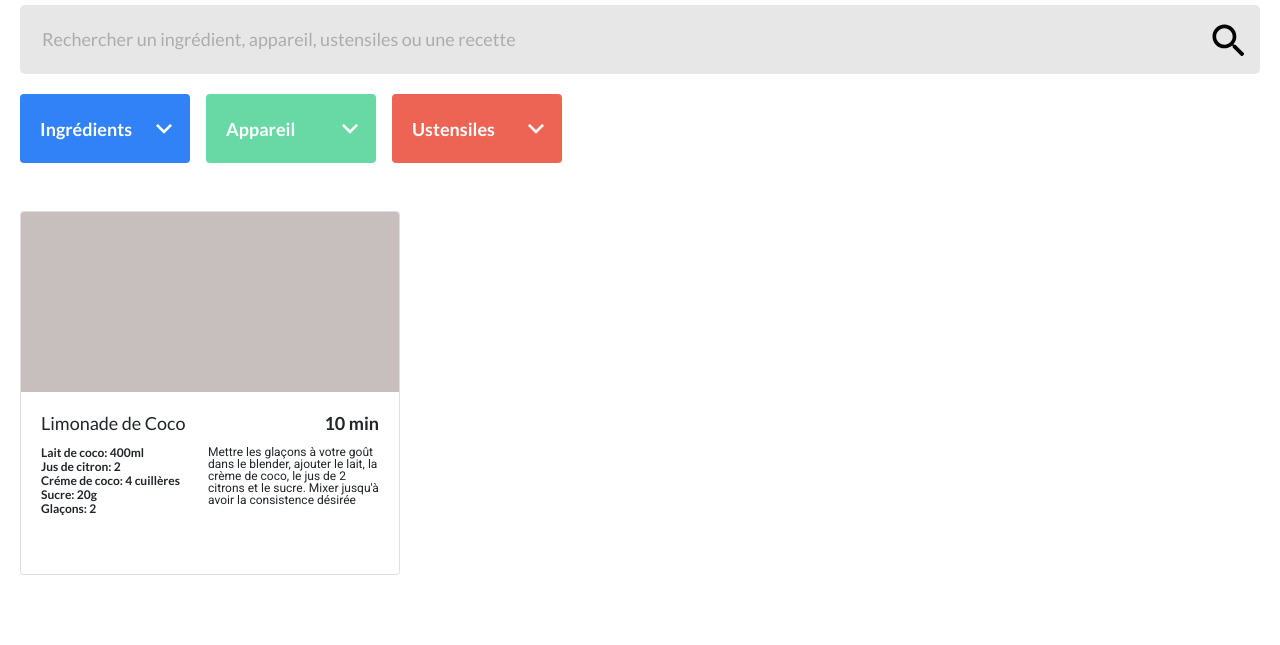
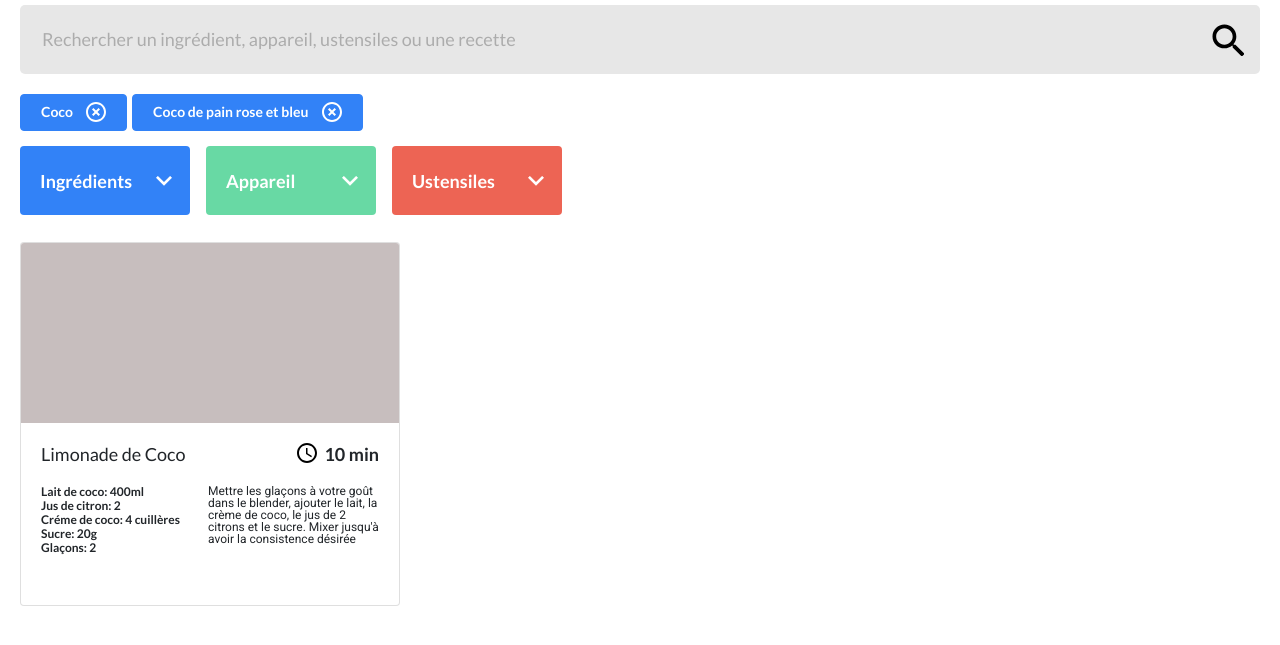
Before and after one commit to MecyDev/CyrilMechain_7_22072021, a website: page index.html in a window 1280 px wide. Shown: the part 153-798 px from the top of the page. Drawn offline with Linux system fonts and the light colour scheme.

Commit message:
card integration design finish + tag ingredient integration desgin finish

```diff
--- a/index.html
+++ b/index.html
@@ -70,9 +70,30 @@
         <!-- End section for tags-->
 
         <!-- Section for dropdows-->
-        <section role="region" aria-label="Recherche avancé" class="mt-1">
+        <section role="region" aria-label="Recherche avancé" class="mt-1 my-section-advance">
             <div class="container">
-
+                <div class="row">
+                    <div class="col">
+                        <a class="btn btn-primary my-btn--tag text-center">
+                            <span title="Lait de Coco" class="text-nowrap">Coco</span>
+                            <svg class="flex-shrink-0" width="20" height="20" viewBox="0 0 20 20" fill="none"
+                                xmlns="http://www.w3.org/2000/svg">
+                                <path
+                                    d="M12.59 6L10 8.59L7.41 6L6 7.41L8.59 10L6 12.59L7.41 14L10 11.41L12.59 14L14 12.59L11.41 10L14 7.41L12.59 6ZM10 0C4.47 0 0 4.47 0 10C0 15.53 4.47 20 10 20C15.53 20 20 15.53 20 10C20 4.47 15.53 0 10 0ZM10 18C5.59 18 2 14.41 2 10C2 5.59 5.59 2 10 2C14.41 2 18 5.59 18 10C18 14.41 14.41 18 10 18Z"
+                                    fill="white" />
+                            </svg>
+                        </a>
+                        <a class="btn btn-primary my-btn--tag text-center">
+                            <span title="Lait de Coco" class="text-truncate">Coco de pain rose et bleu</span>
+                            <svg class="flex-shrink-0" width="20" height="20" viewBox="0 0 20 20" fill="none"
+                                xmlns="http://www.w3.org/2000/svg">
+                                <path
+                                    d="M12.59 6L10 8.59L7.41 6L6 7.41L8.59 10L6 12.59L7.41 14L10 11.41L12.59 14L14 12.59L11.41 10L14 7.41L12.59 6ZM10 0C4.47 0 0 4.47 0 10C0 15.53 4.47 20 10 20C15.53 20 20 15.53 20 10C20 4.47 15.53 0 10 0ZM10 18C5.59 18 2 14.41 2 10C2 5.59 5.59 2 10 2C14.41 2 18 5.59 18 10C18 14.41 14.41 18 10 18Z"
+                                    fill="white" />
+                            </svg>
+                        </a>
+                    </div>
+                </div>
                 <div class="row">
                     <div class="col-10 d-flex">
                         <div class="btn-group mr-3">
@@ -125,9 +146,17 @@
                     <div class="card-body">
                         <div class="d-flex justify-content-between">
                             <h5 class="card-title my-card-title">Limonade de Coco</h5>
-                            <p class="card-text my-card-text">10 min</p>
+                            <div class="card-text my-card-text d-flex align-items-start justify-content-between">
+                                <svg width="20" height="20" viewBox="0 0 20 20" fill="none"
+                                    xmlns="http://www.w3.org/2000/svg">
+                                    <path
+                                        d="M10 0C4.5 0 0 4.5 0 10C0 15.5 4.5 20 10 20C15.5 20 20 15.5 20 10C20 4.5 15.5 0 10 0ZM10 18C5.59 18 2 14.41 2 10C2 5.59 5.59 2 10 2C14.41 2 18 5.59 18 10C18 14.41 14.41 18 10 18ZM10.5 5H9V11L14.2 14.2L15 12.9L10.5 10.2V5Z"
+                                        fill="black" />
+                                </svg>
+                                <span>10 min</span>
+                            </div>
                         </div>
-                        <div class="d-flex justify-content-between">
+                        <div class="d-flex justify-content-between mt-2">
                             <div>
                                 <ul>
                                     <li>Lait de coco: 400ml</li>
@@ -138,7 +167,8 @@
                                 </ul>
                             </div>
 
-                            <p class="card-text my-card-desc">Mettre les glaçons à votre goût dans le blender, ajouter
+                            <p class="card-text my-card-desc">Mettre les glaçons à votre goût dans le
+                                blender, ajouter
                                 le lait, la crème de coco, le jus de 2 citrons et le sucre. Mixer jusqu'à avoir la
                                 consistence désirée</p>
                         </div>
--- a/scss/_my-btn.scss
+++ b/scss/_my-btn.scss
@@ -14,10 +14,28 @@
     color: rgba(255, 255, 255, 0.5) !important;
   }
 
+  &--tag {
+    height: 37px;
+    padding: 2px 20px;
+
+    margin-bottom: 15px;
+
+    span {
+      font-family: Lato;
+      font-style: normal;
+      font-weight: bold;
+      font-size: 0.875rem;
+      line-height: 1.0625rem;
+      margin-right: 8px;
+    }
+  }
+
   input {
     display: none;
   }
 }
+
+//special bootstrap surcharge
 
 .btn-primary:hover,
 .btn-primary:focus,
@@ -43,3 +61,7 @@
 .show > .btn-danger.dropdown-toggle {
   background-color: $red;
 }
+
+.testt {
+  width: 67px;
+}
--- a/scss/_my-card.scss
+++ b/scss/_my-card.scss
@@ -38,4 +38,8 @@
     margin-left: 0;
     padding-left: 0;
   }
+
+  span {
+    margin-left: 7px;
+  }
 }
--- /dev/null
+++ b/scss/_my-section.scss
@@ -0,0 +1,5 @@
+.my-section {
+  &-advance {
+    height: 100px;
+  }
+}
--- a/scss/style.scss
+++ b/scss/style.scss
@@ -12,3 +12,4 @@
 @import 'my-dropdown';
 @import 'my-list';
 @import 'my-card';
+@import 'my-section';
```
Also changed, not shown: logo/close.svg (added), public/css/bootstrap.css, 1 other file.
